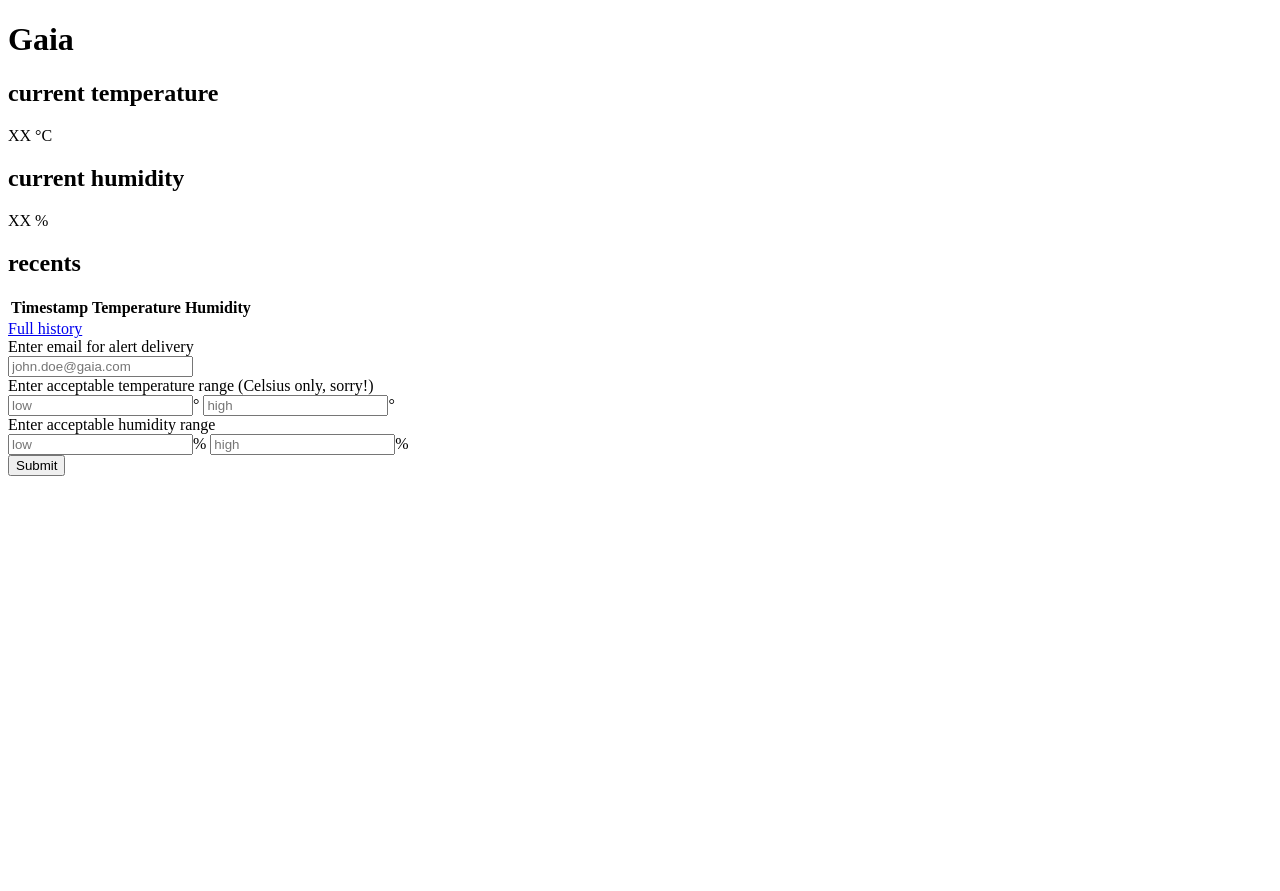
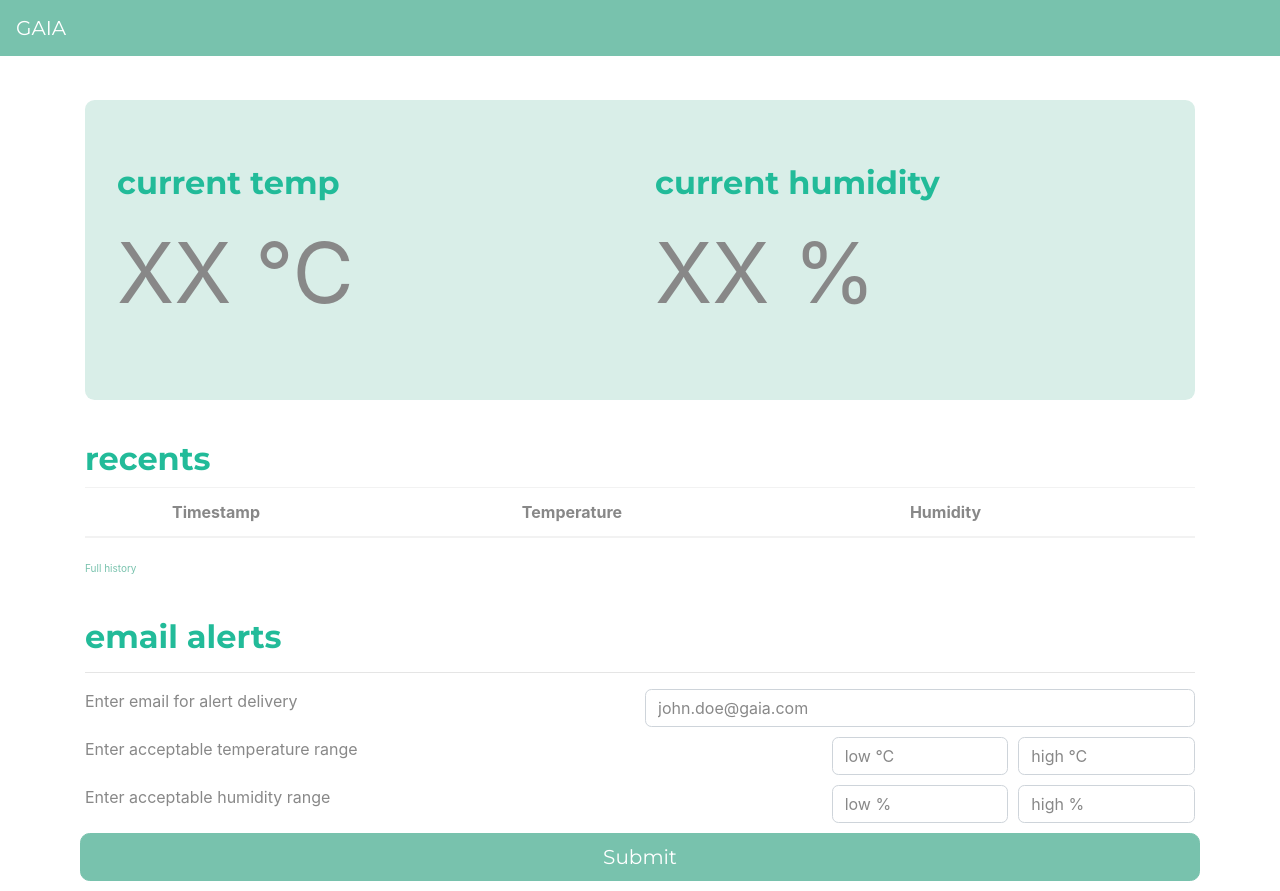
Before and after one commit to dhedrich/gaia, a website: page public/index.html in a window 1280 px wide. Before the commit the page ends 800 px from the top, so only its background shows below. Drawn offline with nearby package versions, Linux system fonts and the light colour scheme; no server answers.

Commit message:
styling changes

```diff
--- a/public/index.html
+++ b/public/index.html
@@ -4,45 +4,94 @@
     <meta charset="UTF-8">
     <meta name="viewport" content="width=device-width, initial-scale=1.0">
     <meta http-equiv="X-UA-Compatible" content="ie=edge">
-    <title>Document</title>
+    <link rel="stylesheet" href="https://bootswatch.com/4/minty/bootstrap.min.css">
+    <link rel="stylesheet" href="style.css">
+
+    <title>Gaia - Home</title>
 </head>
     <body>
-    <h1>Gaia</h1>
+        <nav class="navbar navbar-expand-lg fixed-top navbar-dark bg-primary">
+            <a class="navbar-brand" href="#">GAIA</a>
+        </nav>
+        <div class="container">
+            <div class="jumbotron">
+                <div class="row">
+                    <div class="col-md-6">
+                        <h2>current temp</h2>
+                        <div class="currData" id="currTemp">XX °C</div>
+                    </div>
+                    <div class="col-md-6">
+                        <h2>current humidity</h2>
+                        <div class="currData" id="currRH">XX %</div>
+                    </div>
+                </div>
+                <!-- <div class="row">
+                    <div class="col-md-6">
 
-    <h2>current temperature</h2>
-    <div id="currTemp">XX °C</div>
+                    </div>
+                    <div class="col-md-6">
 
-    <h2>current humidity</h2>
-    <div id="currRH">XX %</div>
+                    </div>
+                </div> -->
+            </div>
 
-    <h2>recents</h2>
-    <table id="recentsTable">
+            <h2 class="section-header">recents</h2>
+            <table class="table table-hover" id="recentsTable">
+                <thead>
                     <tr>
-            <th>Timestamp</th>
-            <th>Temperature</th>
-            <th>Humidity</th>
+                        <th id="table-left" scope="col"></th>
+                        <th scope="col">Timestamp</th>
+                        <th scope="col">Temperature</th>
+                        <th id="talbe-right" scope="col">Humidity</th>
                     </tr>
+                </thead>
             </table>
 
-    <a href="/fullhistory.html">Full history</a>
+            <a id="text-link" href="/fullhistory.html">Full history</a>
 
-    <br>
-
+            <h2 class="section-header">email alerts</h2>
+            <hr>
             <form id="alertForm">
-        Enter email for alert delivery<br><input id="email" type="email" placeholder="john.doe@gaia.com" required><br>
-        Enter acceptable temperature range (Celsius only, sorry!)<br>
-        <input id="tempLow" type="number" placeholder="low" required>°
-        <input id="tempHigh" type="number" placeholder="high" required>°<br>
-        Enter acceptable humidity range<br>
-        <input id="rhLow" type="number" placeholder="low" required>%
-        <input id="rhHigh" type="number" placeholder="high" required>%<br>
-        <input id="submit" type="submit" value="Submit">
+                <div class="form-row">
+                    <div class="col-6">
+                         <label>Enter email for alert delivery</label>
+                    </div>
+                    <div class="col">
+                         <input id="email" type="email" class="form-control" placeholder="john.doe@gaia.com" required>
+                    </div>
+                </div>
+                <div class="form-row">
+                    <div class="col-8">
+                         <label>Enter acceptable temperature range</label>
+                    </div>
+                    <div class="col">
+                         <input id="tempLow" type="number" placeholder="low °C" class="form-control" required>
+                    </div>
+                    <div class="col">
+                         <input id="tempHigh" type="number" placeholder="high °C" class="form-control" required>
+                    </div>
+                </div>
+                <div class="form-row">
+                    <div class="col-8">
+                         <label>Enter acceptable humidity range</label>
+                    </div>
+                    <div class="col">
+                         <input id="rhLow" type="number" placeholder="low %" class="form-control" required>
+                    </div>
+                    <div class="col">
+                         <input id="rhHigh" type="number" placeholder="high %" class="form-control" required>
+                    </div>
+                </div>
+                <div class="form-row">
+                    <button id ="submit" type="submit" class="btn btn-primary btn-lg btn-block">Submit</button>
+                </div>
             </form>
-
+        </div>
     <script
   src="https://code.jquery.com/jquery-3.3.1.min.js"
   integrity="sha256-FgpCb/KJQlLNfOu91ta32o/NMZxltwRo8QtmkMRdAu8="
   crossorigin="anonymous"></script>
+    <script src="https://stackpath.bootstrapcdn.com/bootstrap/4.1.2/js/bootstrap.min.js" integrity="sha384-o+RDsa0aLu++PJvFqy8fFScvbHFLtbvScb8AjopnFD+iEQ7wo/CG0xlczd+2O/em" crossorigin="anonymous"></script>
     <script src="main.js"></script>
 </body>
 </html>
--- a/public/main.js
+++ b/public/main.js
@@ -41,11 +41,14 @@ $(document).ready(function() {
 
   function renderTable(res) {
     // empty recents table
-    $('#recentsTable').empty().append(`<tr>
-        <th>Timestamp</th>
-        <th>Temperature</th>
-        <th>Humidity</th>
-      </tr>`)
+    $('#recentsTable').empty().append(`<thead>
+          <tr class="table-primary">
+            <th id="table-left" scope="col"></th>
+            <th scope="col">Timestamp</th>
+            <th scope="col">Temperature</th>
+            <th id="table-right" scope="col">Humidity</th>
+          </tr>
+        </thead>`)
 
     // set max length of table to 10 entries
     var limit = 0
@@ -54,15 +57,18 @@ $(document).ready(function() {
     }
 
     // post data to table
+    var count = 1
     for (var i = res.length - 1; i >= limit; i--) {
       var timestamp = res[i].timestamp
       var temp = res[i].temp
       var rh = res[i].rh
       $('#recentsTable').append(`<tr>
+        <th scope="row">${count}</th>
         <td>${timestamp}</td>
         <td>${temp} °C</td>
         <td>${rh} %</td>
       </tr>`)
+      count++
     }
 
     // update current temp/rh
--- /dev/null
+++ b/public/style.css
@@ -0,0 +1,36 @@
+h2 {
+    font-weight: bold;
+    color: #2b9;
+}
+
+.section-header {
+    margin-top: 40px;
+}
+
+#table-left {
+    border-top-left-radius: 10px;
+    border-bottom-left-radius: 10px;
+}
+
+#table-right {
+    border-top-right-radius: 10px;
+    border-bottom-right-radius: 10px;
+}
+
+.form-row {
+    padding-bottom: 10px;
+}
+
+a {
+    display: inline-block;
+    font-size:10px;
+}
+
+.currData {
+    font-size: 84px;
+}
+
+.jumbotron {
+    margin-top: 100px;
+    background-color: #d9eee8
+}
--- a/server.js
+++ b/server.js
@@ -91,7 +91,6 @@ app.get('/post', function(req, res) {
                         Current humidity: ${newEntry.rh} %
 
                         Thank you for using Gaia.`
-                    }
 
                         var mailOptions = {
                             from: 'gaiaprojectapp@gmail.com',
@@ -107,6 +106,7 @@ app.get('/post', function(req, res) {
                                 console.log(`Email sent: ${info.response}`)
                             }
                         })
+                    }
                 }
             })
         }
```
Also changed, not shown: public/fullhistory.html (+1 -1 lines), 1 other file. Lines whose indentation alone changed are shown as unchanged.
